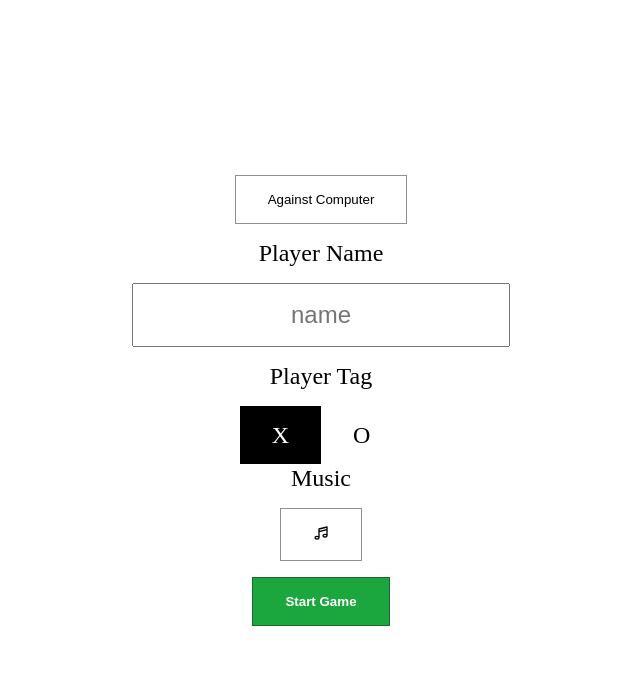
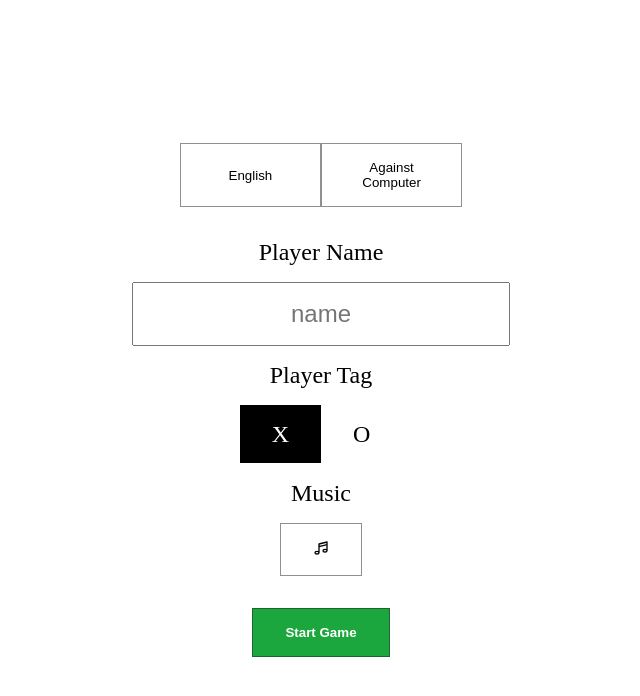
Before and after one commit to webCatDev/tic-tac-toe-game, a React (Vite) app: page / in a window 1280 px wide. Shown: the top 696 px of the page, without its empty margins (319-959 px from the left). Built offline with nearby package versions, Linux system fonts and the light colour scheme.

Commit message:
added lang option

```diff
--- /dev/null
+++ b/src/Languages/index.js
@@ -0,0 +1,36 @@
+export default {
+  English: {
+    gameSettings: {
+      computerName: "Computer",
+      against: ["Against Computer", "Against Friend"],
+      player1Label: ["Player Name", "Player 1"],
+      playerNamePlaceholder: "name",
+      player2Label: "Player 2",
+      playerTagLabel: ["Player Tag", "Tag of Player 1"],
+      musicLabel: "Music",
+      toggleMusicAriaLabel: ["play game music", "pause game music"],
+      startGameText: "Start Game",
+    },
+    restartDialog: {
+      winnerText: ["WINNER", "DRAW"],
+      restartGameText: "Restart Game",
+    },
+  },
+  Türkçe: {
+    gameSettings: {
+      computerName: "Bilgisayar",
+      against: ["Bilgisayara Karşı", "Arkadaşınla Oyna"],
+      player1Label: ["Oyuncu İsmi", "Oyuncu 1"],
+      playerNamePlaceholder: "isim",
+      player2Label: "Oyuncu 2",
+      playerTagLabel: ["Oyuncu Etiketi", "Birinci Oyuncunun Etiketi"],
+      musicLabel: "Müzik",
+      toggleMusicAriaLabel: ["oyun müziğini oynat", "oyun müziğini durdur"],
+      startGameText: "Oyuna Başla",
+    },
+    restartDialog: {
+      winnerText: ["Kazanan", "Berabere"],
+      restartGameText: "Yeniden Oyna",
+    },
+  },
+};
--- a/src/components/GameSettings/index.jsx
+++ b/src/components/GameSettings/index.jsx
@@ -2,7 +2,7 @@ import {  useState } from "react";
 import IconForGameMusicOff from "../Icons/IconForGameMusicOff";
 import IconForGameMusicOn from "../Icons/IconForGameMusicOn";
 import classes from "./index.module.css";
-
+import Languages from "../../Languages";
 
 const GameSettings = ({ dispatcher, gameState }) => {
   const initialPlayerInfo = {
@@ -12,7 +12,7 @@ const GameSettings = ({ dispatcher, gameState }) => {
   };
 
   const [playerInfo, setPlayerInfo] = useState(initialPlayerInfo);
-  const [isAgainstComputer, setIsAgainstComputer] = useState(true);
+    const [isAgainstComputer, setIsAgainstComputer] = useState(true);
 
   const handleInputChange = ({ target: { name, value } }) => {
     sessionStorage.setItem(name, value);
@@ -29,7 +29,7 @@ const GameSettings = ({ dispatcher, gameState }) => {
       payload: {
         player1Name: playerInfo["player-1-name"],
         player2Name: isAgainstComputer
-          ? "Computer"
+          ? Languages[gameState.lang].gameSettings.computerName
           : playerInfo["player-2-name"],
         player1Tag: playerInfo["player-1-tag"],
         isAgainstComputer,
@@ -40,33 +40,40 @@ const GameSettings = ({ dispatcher, gameState }) => {
 
   return (
     <section className={classes.gameSettings}>
-      <div className="play-with">
-        <button onClick={toggleState.bind(null, setIsAgainstComputer)}>
-          {isAgainstComputer ? "Against Computer" : "Against Friend"}
-        </button>
+      <div className={classes.langAndOpponent}>
+
+            <button onClick={() => dispatcher({type: 'handleToggleLanguage'})}>
+              {gameState.lang === "Türkçe" ? "Türkçe" : "English"}
+            </button>
+
+
+            <button onClick={toggleState.bind(null, setIsAgainstComputer)}>
+              {isAgainstComputer ? Languages[gameState.lang].gameSettings.against[0] : Languages[gameState.lang].gameSettings.against[1]}
+            </button>
+
       </div>
 
       <div className="players-info">
         <div className={classes.playerNames}>
           <label htmlFor="player-1-name">
-            {isAgainstComputer ? "Player Name" : "Player 1"}
+            {isAgainstComputer ? Languages[gameState.lang].gameSettings.player1Label[0] : Languages[gameState.lang].gameSettings.player1Label[1]}
           </label>
           <input
             id="player-1-name"
             name="player-1-name"
             type="text"
-            placeholder="name"
+            placeholder={Languages[gameState.lang].gameSettings.playerNamePlaceholder}
             value={playerInfo["player-1-name"]}
             onChange={handleInputChange}
           />
           {!isAgainstComputer && (
             <>
-              <label htmlFor="player-2-name">Player 2</label>
+              <label htmlFor="player-2-name">{Languages[gameState.lang].gameSettings.player2Label}</label>
               <input
                 id="player-2-name"
                 name="player-2-name"
                 type="text"
-                placeholder="name"
+                placeholder={Languages[gameState.lang].gameSettings.playerNamePlaceholder}
                 value={playerInfo["player-2-name"]}
                 onChange={handleInputChange}
               />
@@ -74,7 +81,7 @@ const GameSettings = ({ dispatcher, gameState }) => {
           )}
         </div>
         <div className={classes.playerTags}>
-          <p>{isAgainstComputer ? "Player Tag" : "Tag of Player 1"}</p>
+          <p>{isAgainstComputer ? Languages[gameState.lang].gameSettings.playerTagLabel[0] : Languages[gameState.lang].gameSettings.playerTagLabel[1]}</p>
           <div>
             <input
               id="player-1-x"
@@ -113,9 +120,9 @@ const GameSettings = ({ dispatcher, gameState }) => {
         </div>
       </div>
       <div className={classes.gameSound}>
-        <p>Music</p>
+        <p>{Languages[gameState.lang].gameSettings.musicLabel}</p>
         <button
-          aria-label="change game sound"
+          aria-label={gameState.isMusicOn ?  Languages[gameState.lang].gameSettings.toggleMusicAriaLabel[0]: Languages[gameState.lang].gameSettings.toggleMusicAriaLabel}
           onClick={() => dispatcher({type: "handleToggleMusic"})}
         >
           {!gameState.isMusicOn && <IconForGameMusicOff />}
@@ -124,8 +131,8 @@ const GameSettings = ({ dispatcher, gameState }) => {
       </div>
 
       <div className={classes.gameStart}>
-        <button aria-label="start game" onClick={handleClickGameStart}>
-          Start Game
+        <button aria-label={Languages[gameState.lang].gameSettings.startGameText} onClick={handleClickGameStart}>
+          {Languages[gameState.lang].gameSettings.startGameText}
         </button>
       </div>
     </section>
--- a/src/components/GameSettings/index.module.css
+++ b/src/components/GameSettings/index.module.css
@@ -1,7 +1,20 @@
+.gameSettings,
+.playerNames,
+.playerTags,
+.gameMode,
+.gameSound {
+  display: flex;
+  flex-direction: column;
+  align-items: center;
+  gap: 1rem;
+}
+
 .gameSettings {
   font-size: var(--font-size-sm);
   padding: 2rem 0;
+  gap: 2rem;
 }
+
 
 .gameSettings button {
   background-color: var(--color-white);
@@ -15,25 +28,21 @@
   color: var(--color-white);
 }
 
-.gameSettings,
-.playerNames,
-.playerTags,
-.gameMode,
-.gameSound {
-  display: flex;
-  flex-direction: column;
-  align-items: center;
-  gap: 1rem;
-}
+
+
 
 .playerTags {
   margin-top: 1rem;
   gap: 2rem;
 }
 
-.gameMode {
-     margin-top: 1rem;
+.langAndOpponent {
+    display: flex;
 }
+.langAndOpponent button {
+   flex:1;
+}
+
 
 .gameSound button {
     display: block;
--- a/src/components/RestartDialog/index.jsx
+++ b/src/components/RestartDialog/index.jsx
@@ -2,6 +2,7 @@ import IconForDraw from "../Icons/IconForDraw";
 import IconForO from "../Icons/IconForO";
 import IconForX from "../Icons/IconForX";
 import classes from './index.module.css';
+import Languages from "../../Languages";
 
 const RestartDialog = ({ winner, dispatcher }) => {
 
@@ -11,9 +12,9 @@ const RestartDialog = ({ winner, dispatcher }) => {
 
     return (
         <div className={classes.restartDialog}>
-            <h1>{winner==="X" || winner === 'O' ? 'WINNER' : 'DRAW'}</h1>
+            <h1>{winner==="X" || winner === 'O' ? Languages[gameState.lang].restartDialog.winnerText[0]: Languages[gameState.lang].restartDialog.winnerText[1]}</h1>
             {winner === 'X' ? <IconForX/> : winner === 'O' ? <IconForO/> : <IconForDraw /> }
-            <button onClick={handleClick}>Restart Game</button>
+            <button aria-label={Languages[gameState.lang].restartDialog.restartGameText} onClick={handleClick}>{ Languages[gameState.lang].restartDialog.restartGameText}</button>
         </div>
     );
 }
--- a/src/index.css
+++ b/src/index.css
@@ -36,4 +36,5 @@ body {
 
 button {
   cursor: pointer;
+  color: var(--color-black);
 }
--- a/src/reducers/gameReducer.js
+++ b/src/reducers/gameReducer.js
@@ -7,6 +7,7 @@ const clickSound = new Audio(clickSoundURL)
 const gameMusic = new Audio(gameMusicURL)
 
 export const initialState = {
+    lang: 'English',
   didGameStart: false,
   isAgainstComputer: true,
   currentPlayer: "X",
@@ -110,12 +111,14 @@ const gameReducer = (state, action) => {
       newSquares[nullSquareIndexes[ Math.floor(Math.random() * nullSquareIndexes.length)]] =
         state.currentPlayer;
 
+          const compWinCheck = checkForWinner(newSquares, state)
+          compWinCheck === state.players[1].tag && loseSound.play()
       return {
         ...state,
         squares: newSquares,
         currentPlayer: state.currentPlayer === "X" ? "O" : "X",
         players: [...state.players],
-        winner: checkForWinner(newSquares, state),
+        winner: compWinCheck,
       };
 
     case "handleRestart":
@@ -136,10 +139,14 @@ const gameReducer = (state, action) => {
               isMusicOn: !state.isMusicOn
           }
       case 'handleToggleSounds':
-          console.log('soundsss', state.isSoundsOn)
           return {
               ...state,
               isSoundsOn: !state.isSoundsOn
+          }
+      case 'handleToggleLanguage':
+          return {
+              ...state,
+              lang: state.lang === "Türkçe" ? "English" : "Türkçe"
           }
     default:
       return state;
```
